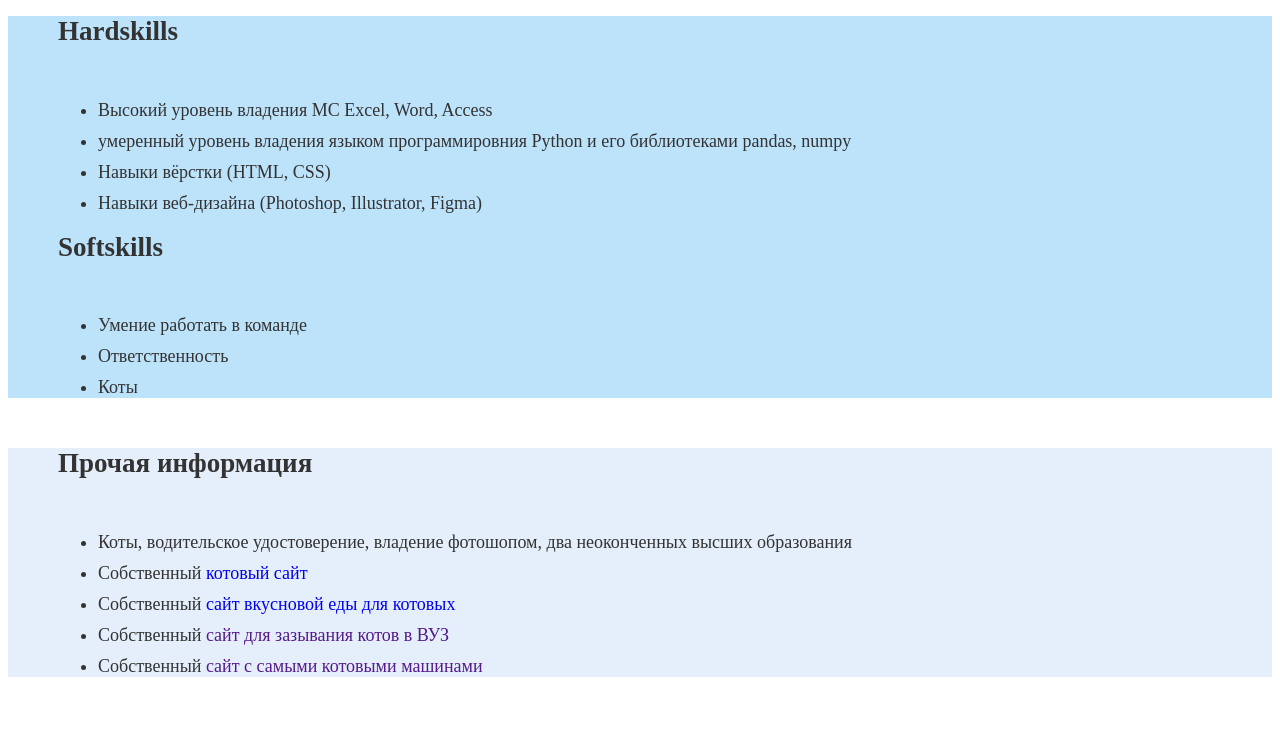
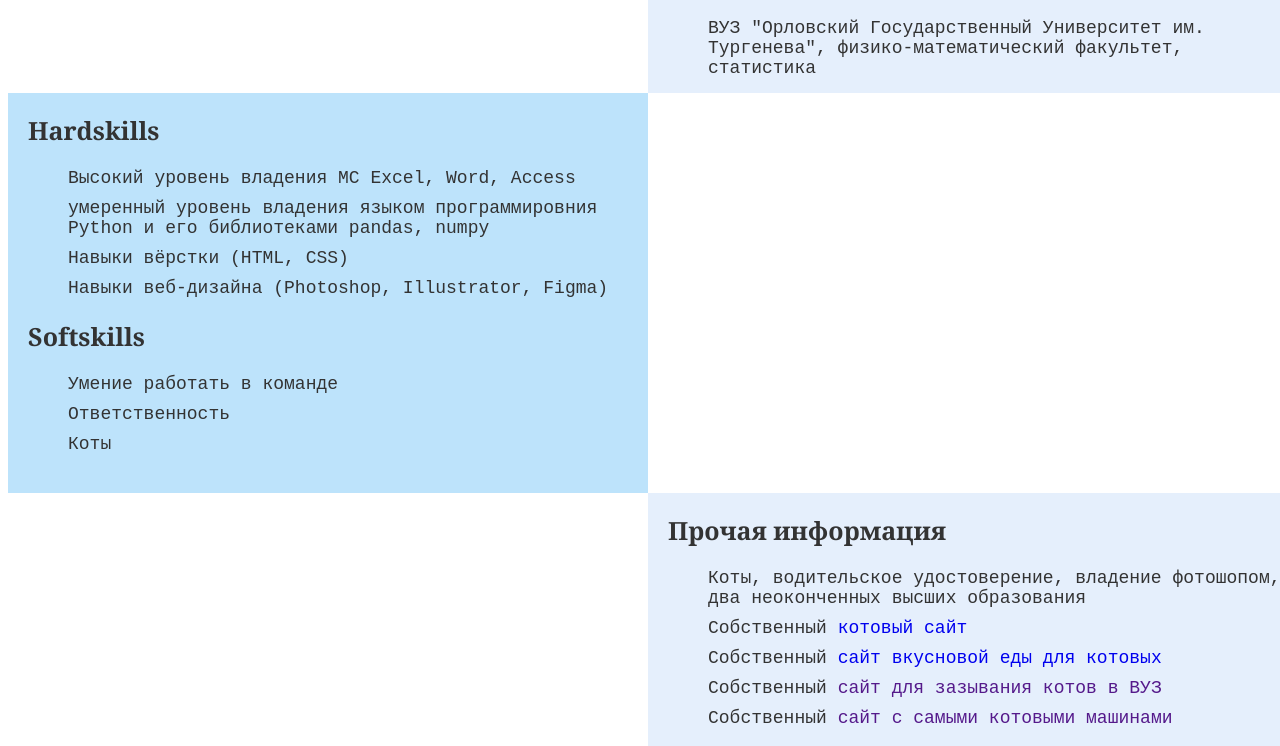
Before and after one commit to lufikow/lufikow.github.io, a plain HTML site: page index.html in a window 1280 px wide. Shown: the part 340-1086 px from the top of the page. Drawn offline with Linux system fonts and the light colour scheme.

Commit message:
Update style.css

```diff
--- a/style.css
+++ b/style.css
@@ -1,48 +1,82 @@
+@font-face {
+  font-family: "Roboto";
+  src: local("Roboto"),
+       local("Roboto-Regular"),
+       url("/assets/fonts/roboto-regular.woff2") format("woff2");
+}
+
 body {
     font-size: 18px;
-  color: #333
+    color: #333;
+    font-family:'Courier New', Courier, monospace;
   }
 
   h1 {
-  margin-top: 50px;
-  margin-bottom: 10px;
-  font-size: 60px
-  text-align: center;
+    font-size: 50px
   }
 
   h2 {
-  margin-top: 0;
-  padding-bottom: 30px;
-  font-size: 25px
-  text-align: center;
+    font-size: 25px;
+    font-family:Cambria, Cochin, Georgia, Times, 'Times New Roman', serif;
   }
 
   section {
+    margin-top: 50px;
     display: block;
-  margin-top: 50px;
+    width: 100%;
     margin-bottom: 50px;
     margin-left: 0;
     margin-right: 0;
     padding-top: 0;
     padding-bottom: 0;
-  padding-left: 50px;
-  padding-right: 50px;
   }
 
+  section li{
+    margin-left: 20px;
+    list-style: none;
+  }
+
+  section h2{
+    margin-left: 20px;
+  }
   .me {
-  background: #bde3fb;
+    text-align: center;
+  }
+
+  .me h2{
+    opacity: 70%;
+  }
+
+  .me h1{
+    text-align: center;
   }
 
   .study{
+    height: 150px;
+    display: table-cell;
+    position: absolute;
+    margin-left: 50%;
     background: #e5effc;
+    width: 50%;
   }
 
   .skills{
     background: #bde3fb;
+    width: 50%;
+    height: 400px;
+    display: table-cell;
+    position: absolute;
+    margin-right: 50%;
+    margin-top: 200px;
   }
 
   .other{
     background: #e5effc;
+    width: 50%;
+    display: table-cell;
+    position: absolute;
+    margin-left: 50%;
+    margin-top: 600px;
   }
 
   section h1 {
```
Lines whose indentation alone changed are shown as unchanged.
